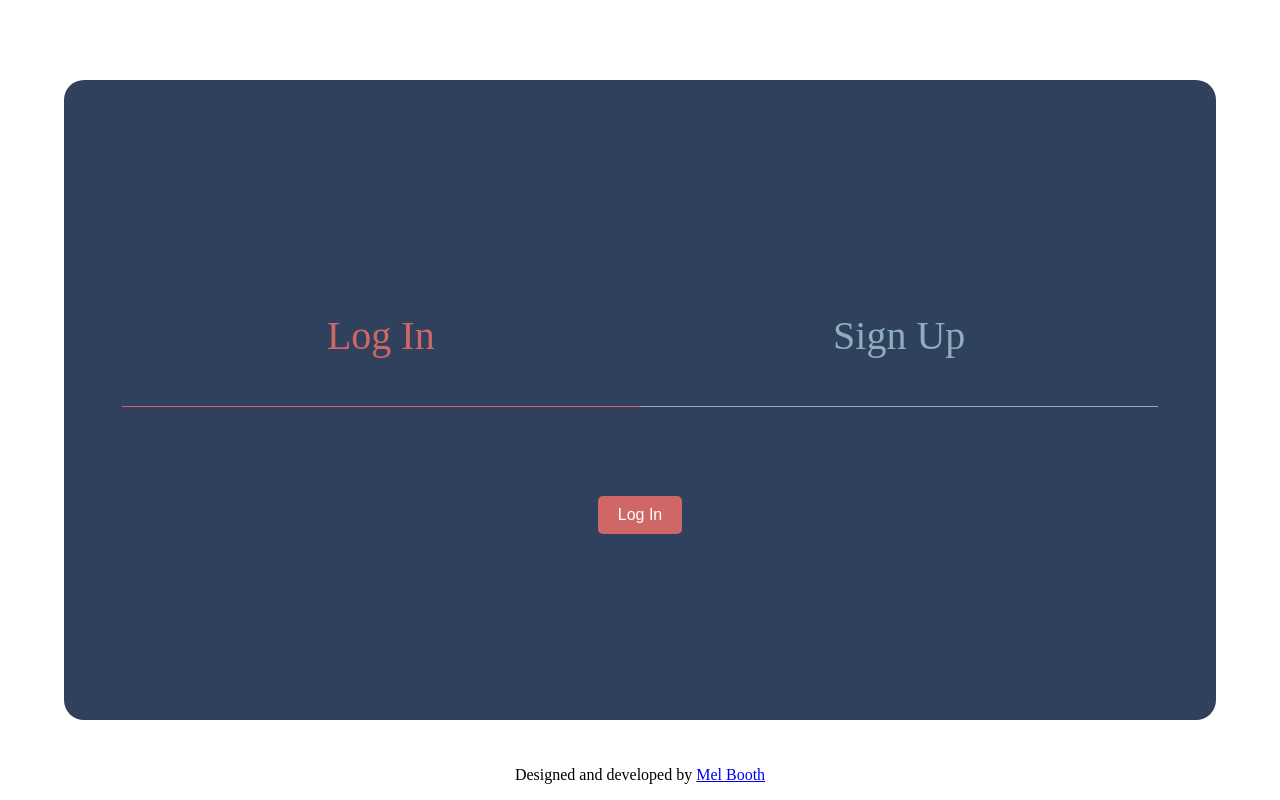
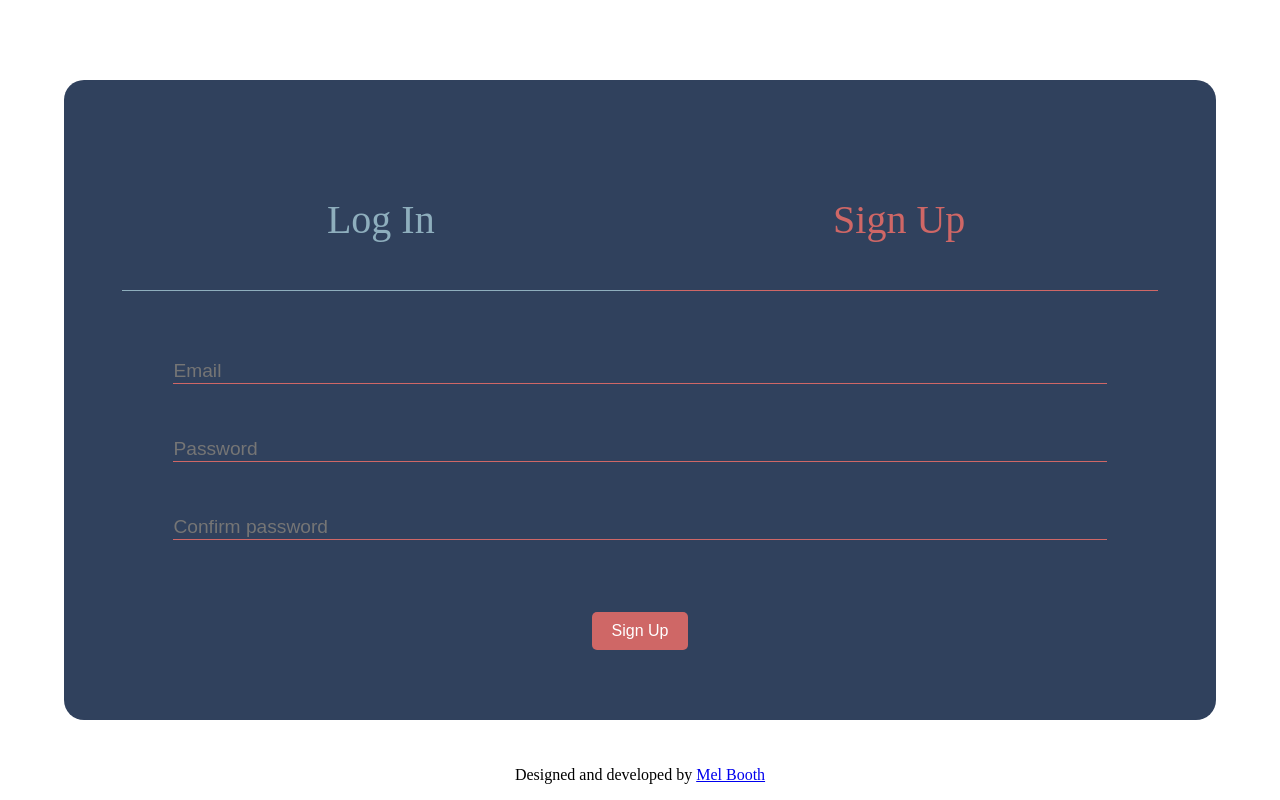
Before and after one commit to mel-booth/signup-form, a website: page index.html in a window 1280 px wide. Both pictures are taken after a click on the item "Sign Up". Drawn offline with Linux system fonts and the light colour scheme.

Commit message:
sign up form populating - hallelujah!

```diff
--- a/index.html
+++ b/index.html
@@ -22,8 +22,8 @@
           </div>
 
           <div class="inputs-container">
-              <input class='form-input active-input' type="email" placeholder='Email'>
-              <input class='form-input active-input' type="password" placeholder="Password">
+              <input class='form-input active-input block' type="email" placeholder='Email'>
+              <input class='form-input active-input block' type="password" placeholder="Password">
               <input class='form-input' type="password" placeholder="Confirm password">
           </div>
           <div class="btn-container">
--- a/index.js
+++ b/index.js
@@ -1,5 +1,24 @@
 document.getElementById('signup').addEventListener('click', function(e) {
-console.log('Sign Up tab clicked!');
+  console.log('Sign Up tab clicked!')
+  var inputs =
+  document.querySelectorAll('.form-input')
+  document.querySelectorAll('.tabs > li')[0].className=''
+  document.querySelectorAll('.tabs > li')[1].className='active'
+
+  for (var a = 0; a < inputs.length; a++) {
+    if(a == 2){
+
+    } else {
+      document.querySelectorAll('.form-input')[a].className='form-input block'
+    }
+  }
+
+  setTimeout(function() {
+    for(var b = 0; b <inputs.length; b++) {
+      document.querySelectorAll('.form-input')[b].className='form-input block active_input'
+    }
+  }, 100 )
+  document.querySelector('.log-sign-btn').innerHTML = 'Sign Up'
 
 })
 
--- a/main.css
+++ b/main.css
@@ -122,6 +122,10 @@
   height: 5px;
 }
 
+.block {
+  display: block;
+}
+
 .form-input:focus {
   border-bottom: 1px solid #8eaebd;
 }
```
